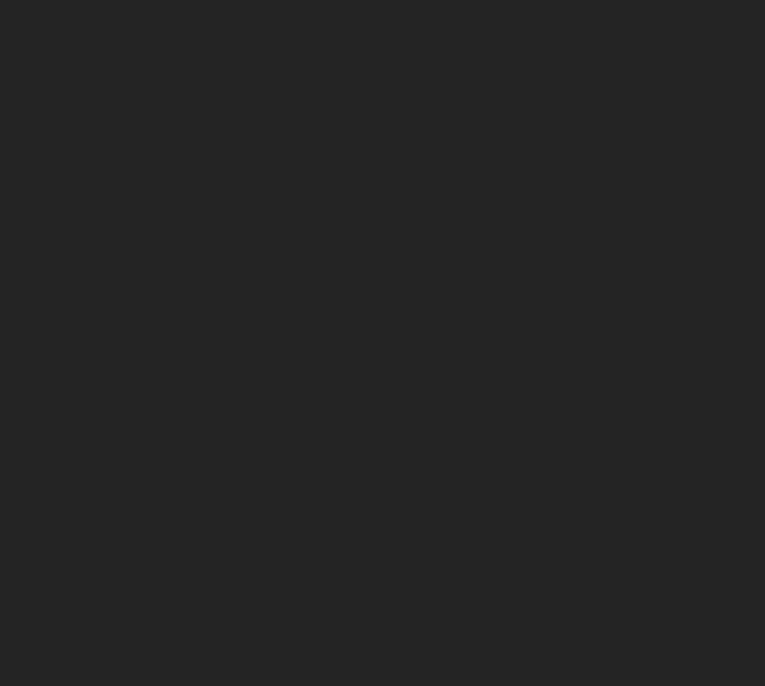
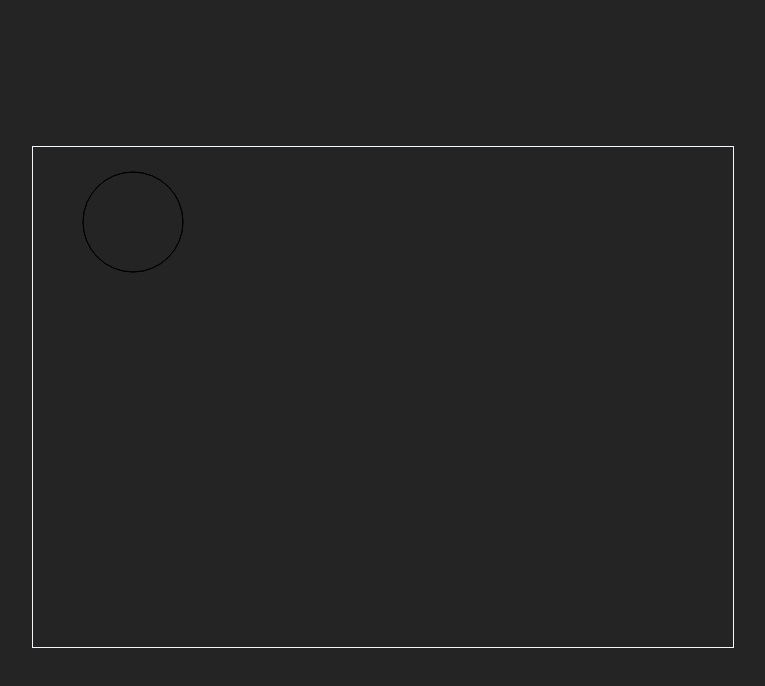
Before and after one commit to Haile-08/Break_Out, a React (Vite) app in the folder client/: page / in a window 1280 px wide. Shown: the top 686 px of the page, without its empty margins (257-1022 px from the left). Built offline with nearby package versions, Linux system fonts and the light colour scheme.

Commit message:
Setup canva context in react

```diff
--- a/client/src/App.css
+++ b/client/src/App.css
@@ -4,3 +4,6 @@
   padding: 2rem;
   text-align: center;
 }
+.canvas {
+  border: solid 1px #f5f6fa;
+}
--- a/client/src/pages/Boad.jsx
+++ b/client/src/pages/Boad.jsx
@@ -1,7 +1,18 @@
-import React from "react";
+import React, { useEffect, useRef } from "react";
+import "../App.css";
 
 function Boad() {
-  return <canvas className="canvas" height="500" width="500" />;
+  const canvaRef = useRef(null);
+
+  useEffect(() => {
+    const canvas = canvaRef.current;
+    const ctx = canvas.getContext("2d");
+
+    ctx.beginPath();
+    ctx.arc(100, 75, 50, 0, 2 * Math.PI);
+    ctx.stroke();
+  }, []);
+  return <canvas className="canvas" ref={canvaRef} height="500" width="700" />;
 }
 
 export default Boad;
```
